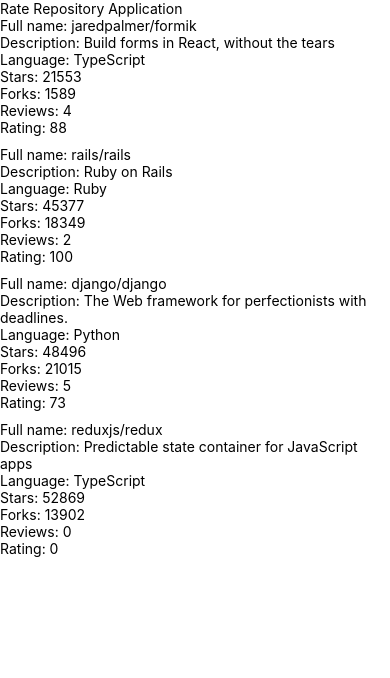
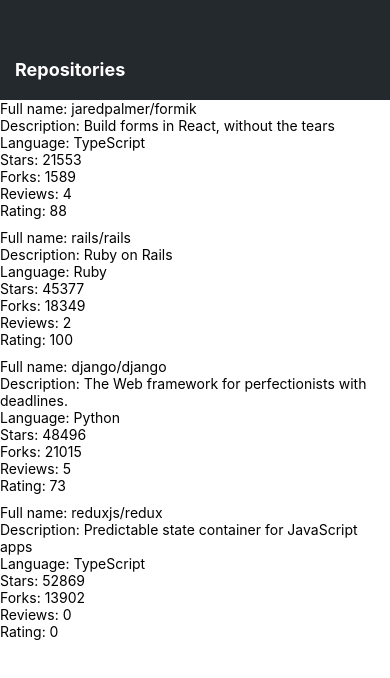
Before and after one commit to hannajan/rate-repository-app, a React Native app: screen / in a window 390 px wide. Shown: the top 678 px of the page. Built offline with nearby package versions, Linux system fonts and the light colour scheme.

Commit message:
part 10.4

```diff
--- /dev/null
+++ b/src/components/AppBar.jsx
@@ -0,0 +1,28 @@
+import { View, StyleSheet } from 'react-native';
+import Constants from 'expo-constants';
+import theme from '../theme';
+import AppBarTab from './AppBarTab'
+
+const styles = StyleSheet.create({
+  container: {
+    paddingTop: Constants.statusBarHeight,
+    backgroundColor: theme.colors.appBarBackground,
+    display: 'flex',
+    height: 100,
+    justifyContent: 'flex-end',
+    padding: 15,
+    paddingBottom: 20
+
+  },
+  //...
+});
+
+const AppBar = () => {
+  return (
+  <View style={styles.container}>
+    <AppBarTab text='Repositories'/>
+  </View>
+  );
+};
+
+export default AppBar;
--- /dev/null
+++ b/src/components/AppBarTab.jsx
@@ -0,0 +1,22 @@
+import { View, Pressable } from 'react-native';
+import theme from '../theme';
+import Text from './Text';
+
+const AppBarTab = ({ text }) => {
+
+  const styles = {
+    color: theme.colors.appBarText,
+    fontSize: theme.fontSizes.heading,
+    fontWeight: theme.fontWeights.bold
+  };
+
+  return (
+    <View>
+      <Pressable onPress={() => console.log('tab pressed')}>
+        <Text style={styles}>{text}</Text>
+      </Pressable>
+    </View>
+  );
+};
+
+export default AppBarTab;
--- a/src/components/Main.jsx
+++ b/src/components/Main.jsx
@@ -1,23 +1,20 @@
-import Constants from 'expo-constants';
-import { Text, StyleSheet, View } from 'react-native';
-import RepositoryList from './RepositoryList'
+import { StyleSheet, View } from 'react-native';
+import RepositoryList from './RepositoryList';
+import AppBar from './AppBar';
 
 const styles = StyleSheet.create({
   container: {
-    marginTop: Constants.statusBarHeight,
     flexGrow: 1,
     flexShrink: 1,
-  },
+  }
 });
 
 const Main = () => {
-
   return (
     <View style={styles.container}>
-      <Text>Rate Repository Application</Text>
+      <AppBar />
       <RepositoryList />
     </View>
-
   );
 };
 
--- /dev/null
+++ b/src/components/Text.jsx
@@ -0,0 +1,39 @@
+import { Text as NativeText, StyleSheet } from 'react-native';
+
+import theme from '../theme';
+
+const styles = StyleSheet.create({
+  text: {
+    color: theme.colors.textPrimary,
+    fontSize: theme.fontSizes.body,
+    fontFamily: theme.fonts.main,
+    fontWeight: theme.fontWeights.normal
+  },
+  colorTextSecondary: {
+    color: theme.colors.textSecondary,
+  },
+  colorPrimary: {
+    color: theme.colors.primary,
+  },
+  fontSizeSubheading: {
+    fontSize: theme.fontSizes.subheading,
+  },
+  fontWeightBold: {
+    fontWeight: theme.fontWeights.bold,
+  }
+});
+
+const Text = ({ color, fontSize, fontWeight, style, ...props }) => {
+  const textStyle = [
+    styles.text,
+    color === 'textSecondary' && styles.colorTextSecondary,
+    color === 'primary' && styles.colorPrimary,
+    fontSize === 'subheading' && styles.fontSizeSubheading,
+    fontWeight === 'bold' && styles.fontWeightBold,
+    style,
+  ];
+
+  return <NativeText style={textStyle} {...props} />;
+};
+
+export default Text;
--- /dev/null
+++ b/src/theme.js
@@ -0,0 +1,23 @@
+const theme = {
+  colors: {
+    textPrimary: '#24292e',
+    textSecondary: '#586069',
+    primary: '#0366d6',
+    appBarBackground: '#24292e',
+    appBarText: 'white'
+  },
+  fontSizes: {
+    body: 14,
+    subheading: 16,
+    heading: 18,
+  },
+  fonts: {
+    main: 'System',
+  },
+  fontWeights: {
+    normal: '400',
+    bold: '700',
+  },
+};
+
+export default theme;
```
